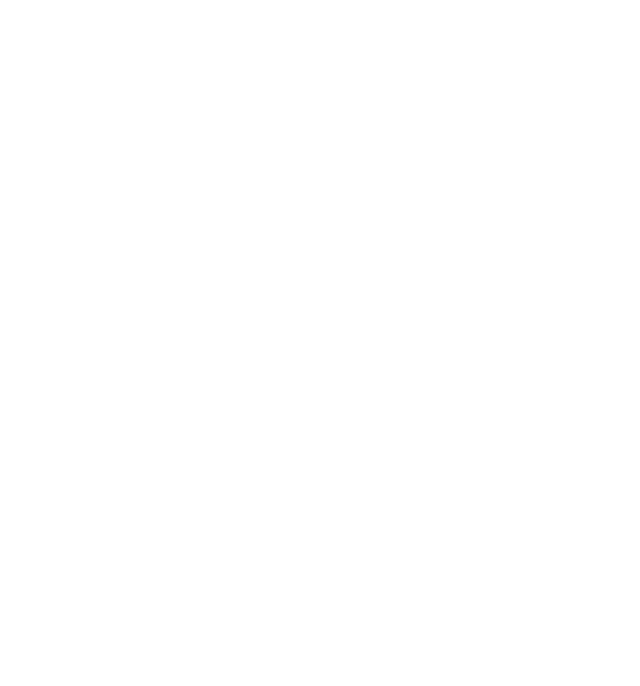
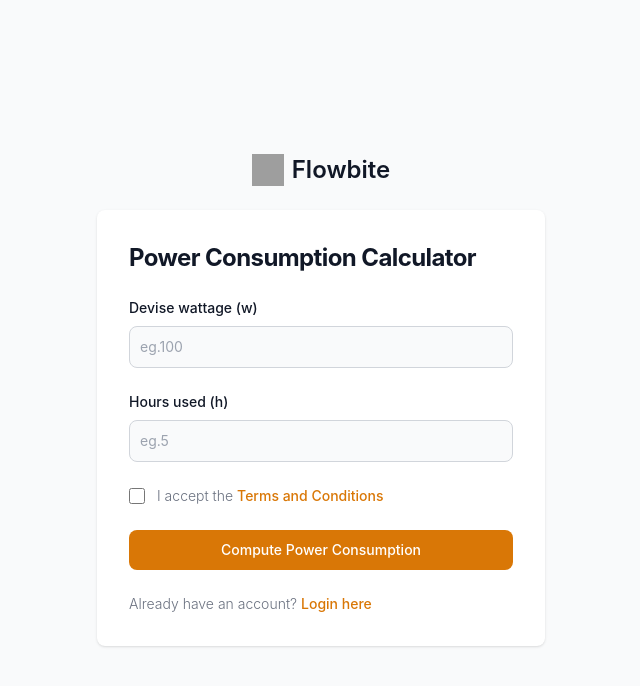
Before and after one commit to bandales-coder/bandales-web, a website: page handsOn1E.html in a window 1280 px wide. Shown: the whole page, without its empty margins (319-959 px from the left). Drawn offline with nearby package versions, Linux system fonts and the light colour scheme; grey boxes are pictures that could not be loaded.

Commit message:
midterm handsOn
finish html

```diff
--- a/handsOn1E.html
+++ b/handsOn1E.html
@@ -8,6 +8,44 @@
     <title>Tailwind + Flowbite</title>
 </head>
 <body>
+    <section class="bg-gray-50 dark:bg-gray-900">
+  <div class="flex flex-col items-center justify-center px-6 py-8 mx-auto md:h-screen lg:py-0">
+      <a href="#" class="flex items-center mb-6 text-2xl font-semibold text-gray-900 dark:text-white">
+          <img class="w-8 h-8 mr-2" src="https://flowbite.s3.amazonaws.com/blocks/marketing-ui/logo.svg" alt="logo">
+          Flowbite
+      </a>
+      <div class="w-full bg-white rounded-lg shadow dark:border md:mt-0 sm:max-w-md xl:p-0 dark:bg-gray-800 dark:border-gray-700">
+          <div class="p-6 space-y-4 md:space-y-6 sm:p-8">
+              <h1 class="text-xl font-bold leading-tight tracking-tight text-gray-900 md:text-2xl dark:text-white">
+                Power Consumption Calculator
+              </h1>
+              <form class="space-y-4 md:space-y-6" action="#">
+                  <div>
+                      <label for="email" class="block mb-2 text-sm font-medium text-gray-900 dark:text-white">Devise wattage (w)</label>
+                      <input type="email" name="email" id="wattage" class="bg-gray-50 border border-gray-300 text-gray-900 text-sm rounded-lg focus:ring-primary-600 focus:border-primary-600 block w-full p-2.5 dark:bg-gray-700 dark:border-gray-600 dark:placeholder-gray-400 dark:text-white dark:focus:ring-blue-500 dark:focus:border-blue-500" placeholder="eg.100" required="">
+                  </div>
+                  <div>
+                      <label for="password" class="block mb-2 text-sm font-medium text-gray-900 dark:text-white">Hours used (h)</label>
+                      <input type="password" name="password" id="hours" placeholder="eg.5" class="bg-gray-50 border border-gray-300 text-gray-900 text-sm rounded-lg focus:ring-primary-600 focus:border-primary-600 block w-full p-2.5 dark:bg-gray-700 dark:border-gray-600 dark:placeholder-gray-400 dark:text-white dark:focus:ring-blue-500 dark:focus:border-blue-500" required="">
+                  </div>
+
+                  <div class="flex items-start">
+                      <div class="flex items-center h-5">
+                        <input id="terms" aria-describedby="terms" type="checkbox" class="w-4 h-4 border border-gray-300 rounded bg-gray-50 focus:ring-3 focus:ring-primary-300 dark:bg-gray-700 dark:border-gray-600 dark:focus:ring-primary-600 dark:ring-offset-gray-800" required="">
+                      </div>
+                      <div class="ml-3 text-sm">
+                        <label for="terms" class="font-light text-gray-500 dark:text-gray-300">I accept the <a class="font-medium text-primary-600 hover:underline dark:text-primary-500" href="#">Terms and Conditions</a></label>
+                      </div>
+                  </div>
+                  <button type="submit" class="w-full text-white bg-primary-600 hover:bg-primary-700 focus:ring-4 focus:outline-none focus:ring-primary-300 font-medium rounded-lg text-sm px-5 py-2.5 text-center dark:bg-primary-600 dark:hover:bg-primary-700 dark:focus:ring-primary-800">Compute Power Consumption</button>
+                  <p class="text-sm font-light text-gray-500 dark:text-gray-400">
+                      Already have an account? <a href="#" class="font-medium text-primary-600 hover:underline dark:text-primary-500">Login here</a>
+                  </p>
+              </form>
+          </div>
+      </div>
+  </div>
+</section>
 
 
     <script src="https://cdnjs.cloudflare.com/ajax/libs/flowbite/2.1.1/flowbite.min.js"></script>
```
Also changed, not shown: handsOn1E.js (+10 -0 lines).
